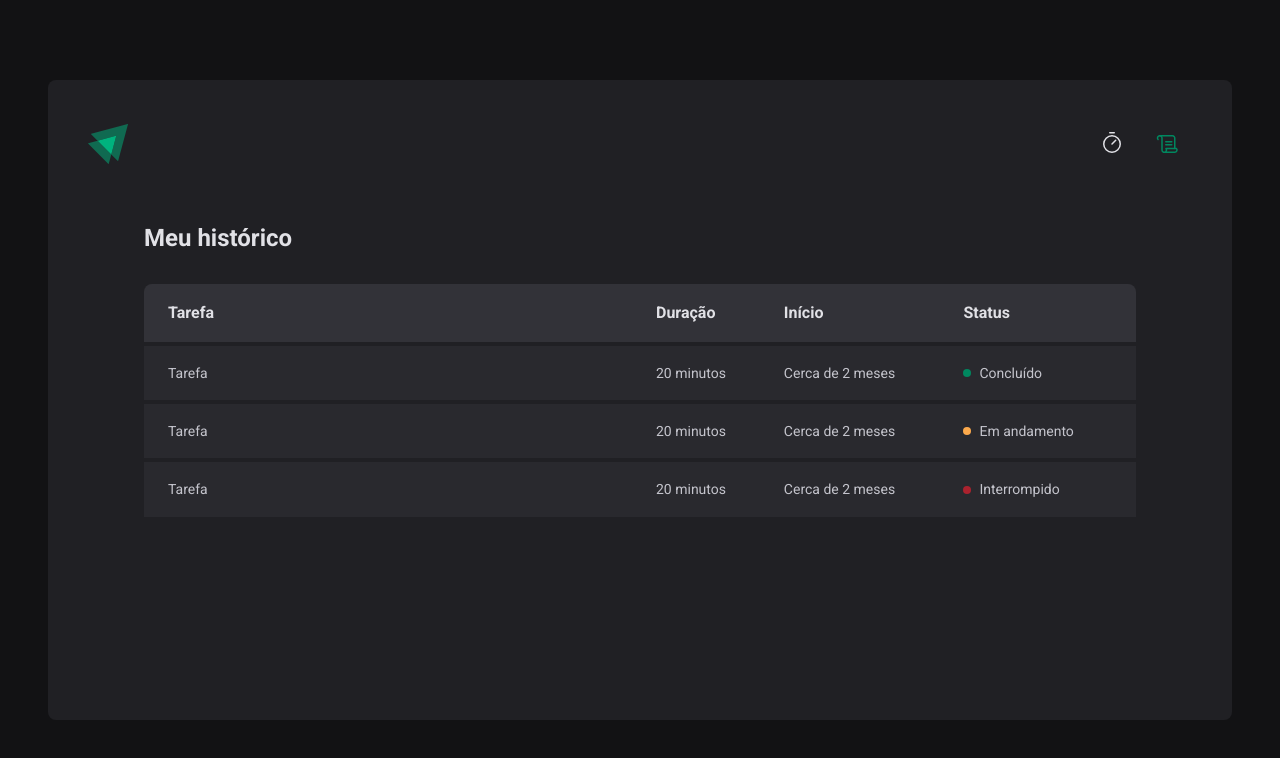
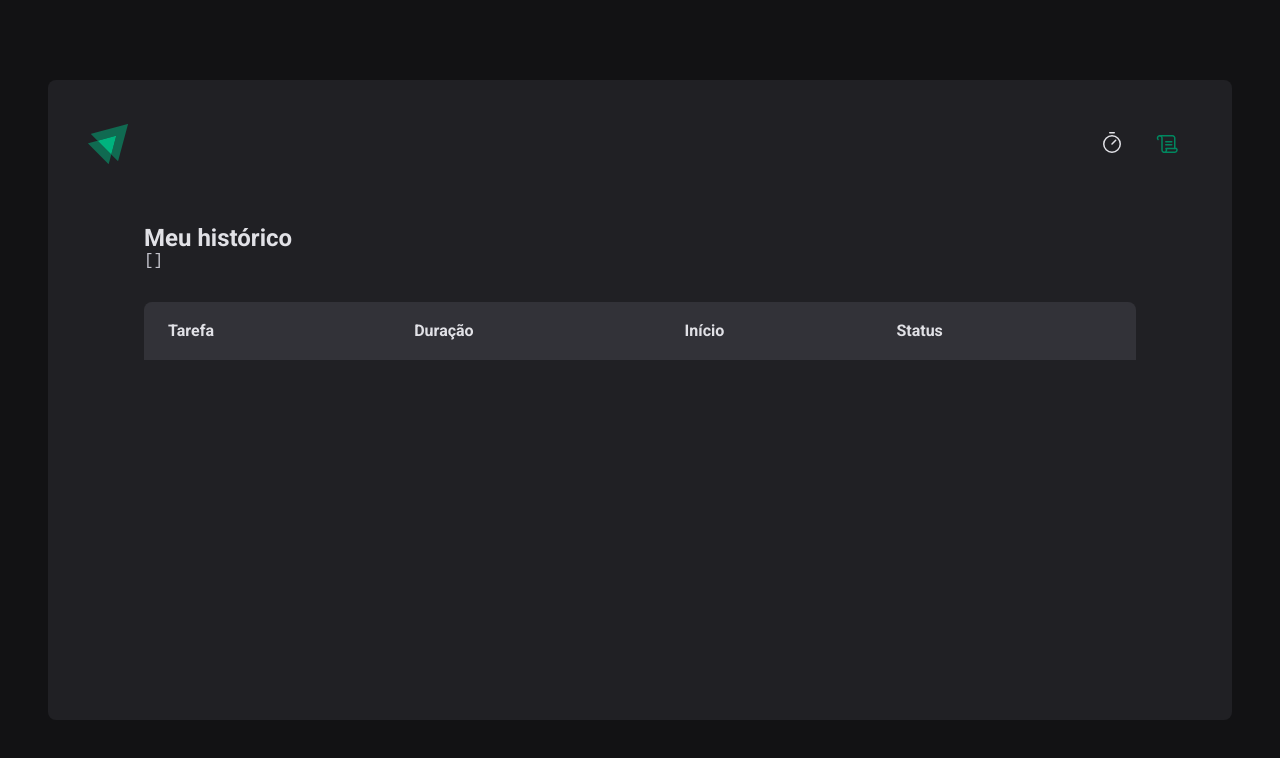
Before and after one commit to Dioneprey/ignite-timer, a React (Vite) app: page /history in a window 1280 px wide. Shown: the top 758 px of the page. Built offline with nearby package versions, Linux system fonts and the light colour scheme.

Commit message:
separando o context

```diff
--- a/src/App.tsx
+++ b/src/App.tsx
@@ -4,12 +4,15 @@ import { BrowserRouter } from 'react-router-dom'
 import { defaultTheme } from './styles/themes/default'
 import { GlobalStyle } from './styles/global'
 import { Router } from './Router'
+import { CyclesContextProvider } from './contexts/CyclesContext'
 
 export function App() {
   return (
     <ThemeProvider theme={defaultTheme}>
       <BrowserRouter>
-        <Router />
+        <CyclesContextProvider>
+          <Router />
+        </CyclesContextProvider>
       </BrowserRouter>
       <GlobalStyle />
     </ThemeProvider>
--- /dev/null
+++ b/src/contexts/CyclesContext.tsx
@@ -0,0 +1,105 @@
+import { ReactNode, createContext, useState } from 'react'
+
+interface Cycle {
+  id: string
+  task: string
+  minutesAmount: number
+  startDate: Date
+  interruptedDate?: Date
+  finishedDate?: Date
+}
+
+interface CreateCycleData {
+  task: string
+  minutesAmount: number
+}
+
+interface CyclesContextType {
+  cycles: Cycle[]
+  activeCycle: Cycle | undefined
+  activeCycleId: string | null
+  amountSecondsPassed: number
+  markCurrentCycleAsFinished: () => void
+  setSecondsPassed: (seconds: number) => void
+  createNewCycle: (data: CreateCycleData) => void
+  interruptCurrentCycle: () => void
+}
+
+export const CyclesContext = createContext({} as CyclesContextType)
+
+interface CyclesContextProviderProps {
+  children: ReactNode
+}
+
+export function CyclesContextProvider({
+  children,
+}: CyclesContextProviderProps) {
+  const [cycles, setCycles] = useState<Cycle[]>([])
+  const [activeCycleId, setActiveCycleId] = useState<string | null>(null)
+  const [amountSecondsPassed, setAmountSecondsPassed] = useState(0)
+
+  const activeCycle = cycles.find((cycle) => cycle.id === activeCycleId)
+
+  function setSecondsPassed(seconds: number) {
+    setAmountSecondsPassed(seconds)
+  }
+
+  function markCurrentCycleAsFinished() {
+    setCycles((state) =>
+      state.map((cycle) => {
+        if (cycle.id === activeCycleId) {
+          return { ...cycle, finishedDate: new Date() }
+        } else {
+          return cycle
+        }
+      }),
+    )
+    setActiveCycleId(null)
+  }
+
+  function createNewCycle(data: CreateCycleData) {
+    const id = String(new Date().getTime())
+
+    const newCycle: Cycle = {
+      id,
+      task: data.task,
+      minutesAmount: data.minutesAmount,
+      startDate: new Date(),
+    }
+
+    setCycles((state) => [...state, newCycle])
+    setActiveCycleId(id)
+    setAmountSecondsPassed(0)
+  }
+
+  function interruptCurrentCycle() {
+    setCycles((state) =>
+      state.map((cycle) => {
+        if (cycle.id === activeCycleId) {
+          return { ...cycle, interruptedDate: new Date() }
+        } else {
+          return cycle
+        }
+      }),
+    )
+
+    setActiveCycleId(null)
+  }
+
+  return (
+    <CyclesContext.Provider
+      value={{
+        activeCycle,
+        activeCycleId,
+        markCurrentCycleAsFinished,
+        amountSecondsPassed,
+        setSecondsPassed,
+        createNewCycle,
+        interruptCurrentCycle,
+        cycles,
+      }}
+    >
+      {children}
+    </CyclesContext.Provider>
+  )
+}
--- a/src/pages/History/index.tsx
+++ b/src/pages/History/index.tsx
@@ -1,10 +1,15 @@
+import { useContext } from 'react'
 import { HistoryContainer, HistoryList, Status } from './styles'
+import { CyclesContext } from '../../contexts/CyclesContext'
 
 export function History() {
+  const { cycles } = useContext(CyclesContext)
+
   return (
     <HistoryContainer>
       <h1>Meu histórico</h1>
 
+      <pre>{JSON.stringify(cycles, null, 2)}</pre>
       <HistoryList>
         <table>
           <thead>
@@ -16,30 +21,28 @@ export function History() {
             </tr>
           </thead>
           <tbody>
-            <tr>
-              <td>Tarefa</td>
-              <td>20 minutos</td>
-              <td>Cerca de 2 meses</td>
-              <td>
-                <Status statusColor="green">Concluído</Status>
-              </td>
-            </tr>
-            <tr>
-              <td>Tarefa</td>
-              <td>20 minutos</td>
-              <td>Cerca de 2 meses</td>
-              <td>
-                <Status statusColor="yellow">Em andamento</Status>
-              </td>
-            </tr>
-            <tr>
-              <td>Tarefa</td>
-              <td>20 minutos</td>
-              <td>Cerca de 2 meses</td>
-              <td>
-                <Status statusColor="red">Interrompido</Status>
-              </td>
-            </tr>
+            {cycles.map((cycle) => {
+              return (
+                <tr key={cycle.id}>
+                  <td>{cycle.task}</td>
+                  <td>{cycle.minutesAmount} minutos</td>
+                  <td>{cycle.startDate.toISOString()}</td>
+                  <td>
+                    {cycle.finishedDate && (
+                      <Status statusColor="green">Concluído</Status>
+                    )}
+
+                    {cycle.interruptedDate && (
+                      <Status statusColor="red">Interrompido</Status>
+                    )}
+
+                    {!cycle.interruptedDate && !cycle.finishedDate && (
+                      <Status statusColor="yellow">Em andamento</Status>
+                    )}
+                  </td>
+                </tr>
+              )
+            })}
           </tbody>
         </table>
       </HistoryList>
--- a/src/pages/Home/components/Countdown/index.tsx
+++ b/src/pages/Home/components/Countdown/index.tsx
@@ -1,7 +1,7 @@
 import { useContext, useEffect } from 'react'
 import { CountdownContainer, Separator } from './style'
 import { differenceInSeconds } from 'date-fns'
-import { CyclesContext } from '../..'
+import { CyclesContext } from '../../../../contexts/CyclesContext'
 
 export function Countdown() {
   const {
--- a/src/pages/Home/components/NewCycleForm/index.tsx
+++ b/src/pages/Home/components/NewCycleForm/index.tsx
@@ -1,7 +1,7 @@
 import { FormContainer, MinutesAmountInput, TaskInput } from './style'
 import { useContext } from 'react'
-import { CyclesContext } from '../..'
 import { useFormContext } from 'react-hook-form'
+import { CyclesContext } from '../../../../contexts/CyclesContext'
 
 export function NewCycleForm() {
   const { activeCycle } = useContext(CyclesContext)
--- a/src/pages/Home/index.tsx
+++ b/src/pages/Home/index.tsx
@@ -1,4 +1,4 @@
-import { createContext, useState } from 'react'
+import { useContext } from 'react'
 import { z } from 'zod'
 import { HandPalm, Play } from 'phosphor-react'
 import { FormProvider, useForm } from 'react-hook-form'
@@ -11,6 +11,7 @@ import {
 } from './style'
 import { Countdown } from './components/Countdown'
 import { NewCycleForm } from './components/NewCycleForm'
+import { CyclesContext } from '../../contexts/CyclesContext'
 
 const newCycleFormValidationSchema = z.object({
   task: z.string().min(1, 'Informe a tarefa'),
@@ -20,85 +21,21 @@ const newCycleFormValidationSchema = z.object({
     .max(60, 'O ciclo precisa ser de no máximo 60 minutos.'),
 })
 
-type newCycleFormData = z.infer<typeof newCycleFormValidationSchema>
-
-interface Cycle {
-  id: string
-  task: string
-  minutesAmount: number
-  startDate: Date
-  interruptedDate?: Date
-  finishedDate?: Date
-}
-
-interface CyclesContextType {
-  activeCycle: Cycle | undefined
-  activeCycleId: string | null
-  amountSecondsPassed: number
-  markCurrentCycleAsFinished: () => void
-  setSecondsPassed: (seconds: number) => void
-}
-
-export const CyclesContext = createContext({} as CyclesContextType)
+type NewCycleFormData = z.infer<typeof newCycleFormValidationSchema>
 
 export function Home() {
-  const [cycles, setCycles] = useState<Cycle[]>([])
-  const [activeCycleId, setActiveCycleId] = useState<string | null>(null)
-  const [amountSecondsPassed, setAmountSecondsPassed] = useState(0)
+  const { createNewCycle, interruptCurrentCycle, activeCycle } =
+    useContext(CyclesContext)
 
-  const newCycleForm = useForm<newCycleFormData>({
+  const newCycleForm = useForm<NewCycleFormData>({
     resolver: zodResolver(newCycleFormValidationSchema),
   })
 
   const { handleSubmit, watch, reset } = newCycleForm
 
-  const activeCycle = cycles.find((cycle) => cycle.id === activeCycleId)
-
-  function setSecondsPassed(seconds: number) {
-    setAmountSecondsPassed(seconds)
-  }
-
-  function markCurrentCycleAsFinished() {
-    setCycles((state) =>
-      state.map((cycle) => {
-        if (cycle.id === activeCycleId) {
-          return { ...cycle, finishedDate: new Date() }
-        } else {
-          return cycle
-        }
-      }),
-    )
-    setActiveCycleId(null)
-  }
-
-  function handleCreateNewCycle(data: newCycleFormData) {
-    const id = String(new Date().getTime())
-
-    const newCycle: Cycle = {
-      id,
-      task: data.task,
-      minutesAmount: data.minutesAmount,
-      startDate: new Date(),
-    }
-
-    setCycles((state) => [...state, newCycle])
-    setActiveCycleId(id)
-    setAmountSecondsPassed(0)
+  function handleCreateNewCycle(data: NewCycleFormData) {
+    createNewCycle(data)
     reset()
-  }
-
-  function handleInterruptCycle() {
-    setCycles((state) =>
-      state.map((cycle) => {
-        if (cycle.id === activeCycleId) {
-          return { ...cycle, interruptedDate: new Date() }
-        } else {
-          return cycle
-        }
-      }),
-    )
-
-    setActiveCycleId(null)
   }
 
   const task = watch('task')
@@ -107,23 +44,12 @@ export function Home() {
   return (
     <HomeContainer>
       <form onSubmit={handleSubmit(handleCreateNewCycle)}>
-        <CyclesContext.Provider
-          value={{
-            activeCycle,
-            activeCycleId,
-            markCurrentCycleAsFinished,
-            amountSecondsPassed,
-            setSecondsPassed,
-          }}
-        >
-          <FormProvider {...newCycleForm}>
-            <NewCycleForm />
-          </FormProvider>
-          <Countdown />
-        </CyclesContext.Provider>
-
+        <FormProvider {...newCycleForm}>
+          <NewCycleForm />
+        </FormProvider>
+        <Countdown />
         {activeCycle ? (
-          <StopCountdownButton type="button" onClick={handleInterruptCycle}>
+          <StopCountdownButton type="button" onClick={interruptCurrentCycle}>
             <HandPalm size={24} />
             Interromper
           </StopCountdownButton>
```
